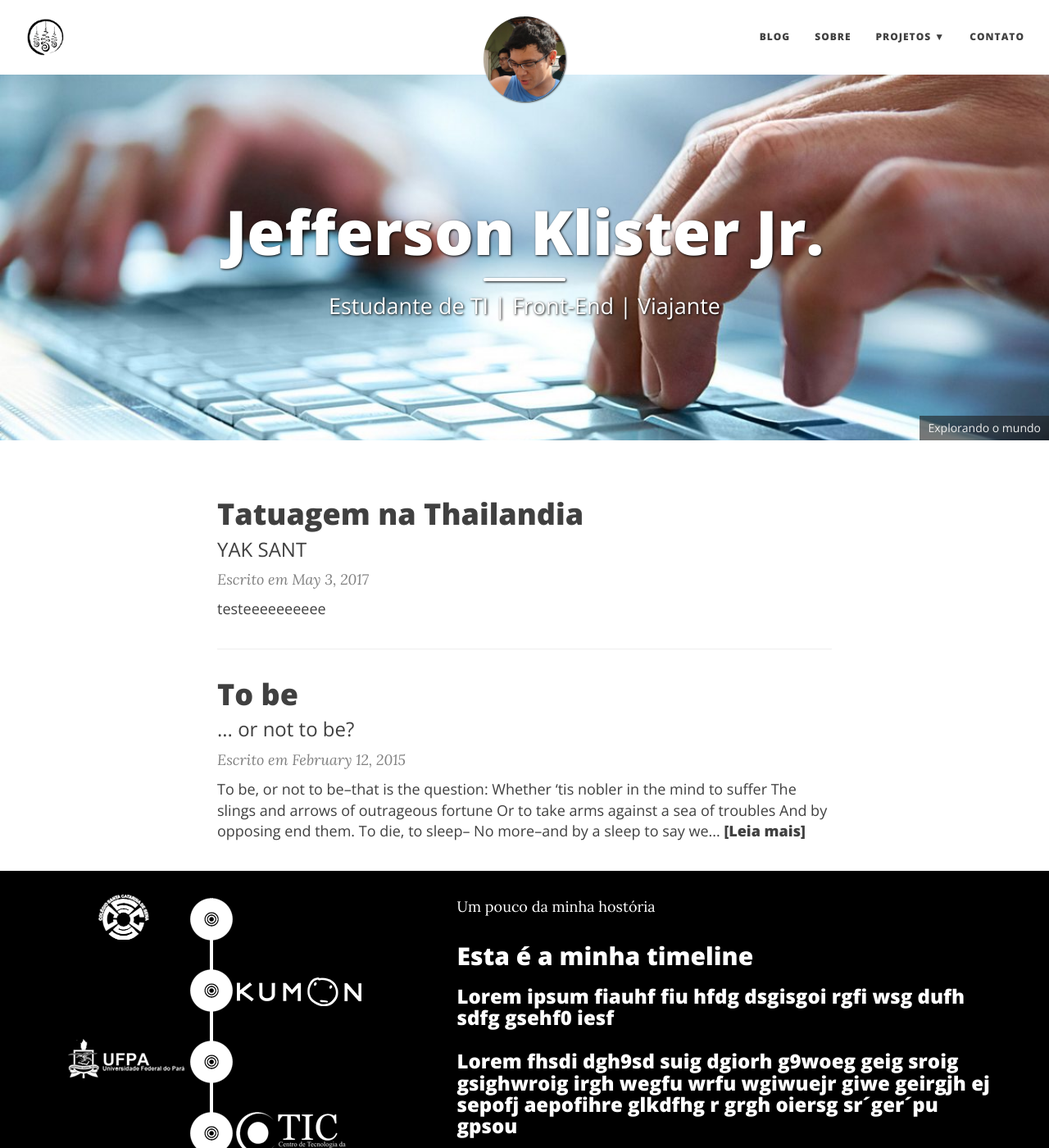
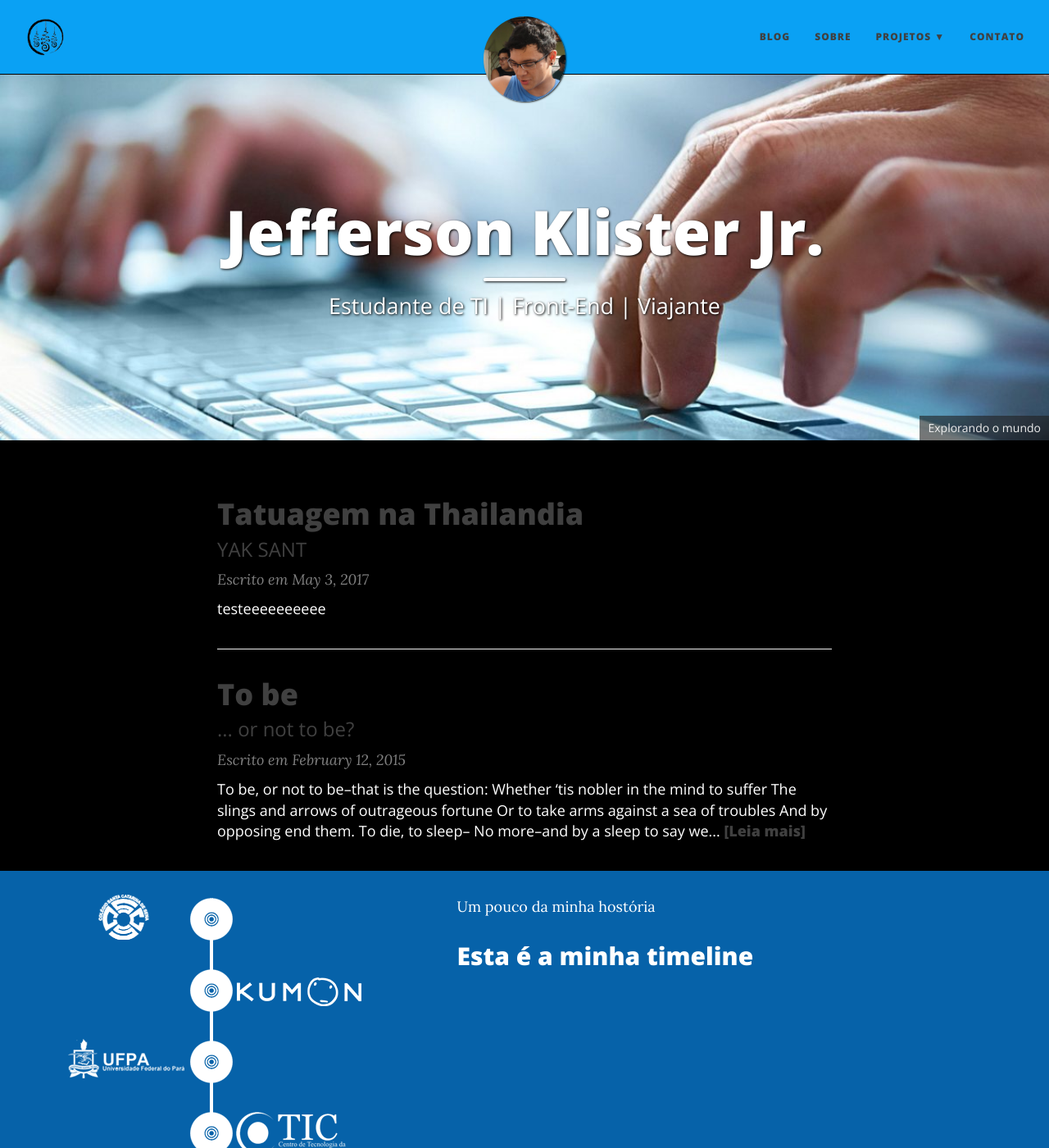
Before and after one commit to jeffklister/jeffklister.github.io, a Jekyll site: the page built from index.html, in a window 1280 px wide and 1400 px high. Shown: the whole window at 82% size. Built offline with Jekyll 4.4.1, drawn with Linux system fonts in a browser that asks for light colours; nearby versions of some CDN libraries; the list of posts is cut into pages by our own code.

Commit message:
cores e font cores

```diff
--- a/_includes/timeline.html
+++ b/_includes/timeline.html
@@ -1,4 +1,4 @@
-  <section id="timeline" style="background-color: #000">
+  <section id="timeline" style="background-color: #0662a9">
         <div class="container">
               <div class="section-body">
                 <div class="row flex">
@@ -10,7 +10,7 @@
                   <div class="col-xs-12 col-sm-12 text-center hidden-md hidden-lg">
                     <p>Um pouco da minha hostória</p>
                     <h2>Esta é a minha timeline</h2>
-                      <h4>Lorem ipsum fiauhf fiu hfdg dsgisgoi rgfi wsg dufh sdfg gsehf0 iesf <br><br> Lorem fhsdi dgh9sd suig dgiorh g9woeg  geig sroig gsighwroig irgh wegfu wrfu wgiwuejr giwe geirgjh ej sepofj aepofihre glkdfhg r grgh oiersg sr´ger´pu gpsou </h4>
+                      <h4><br><br>  </h4>
                   </div>
 
                   <!-- PROJECT MD E lG -->
@@ -20,7 +20,7 @@
                   <div class="hidden-xs hidden-sm col-md-7 col-lg-7">
                     <p>Um pouco da minha hostória</p>
                     <h2>Esta é a minha timeline</h4>
-                      <h3>Lorem ipsum fiauhf fiu hfdg dsgisgoi rgfi wsg dufh sdfg gsehf0 iesf <br><br> Lorem fhsdi dgh9sd suig dgiorh g9woeg  geig sroig gsighwroig irgh wegfu wrfu wgiwuejr giwe geirgjh ej sepofj aepofihre glkdfhg r grgh oiersg sr´ger´pu gpsou </h4>
+                      <h3> </h4>
                   </div>
 
 
--- a/css/estilo.css
+++ b/css/estilo.css
@@ -12,10 +12,19 @@
 }
 
 #timeline .container{
-    background-color: #000;
+    background-color: #0662a9;
     color: white;
 }
 
 footer {
     margin-top: 0;
 }
+
+.navbar-custom {
+    background: #0aa1f4;
+}
+
+body {
+    background: #000;
+    color: white;
+}
```
Also changed, not shown: 2 other files.
